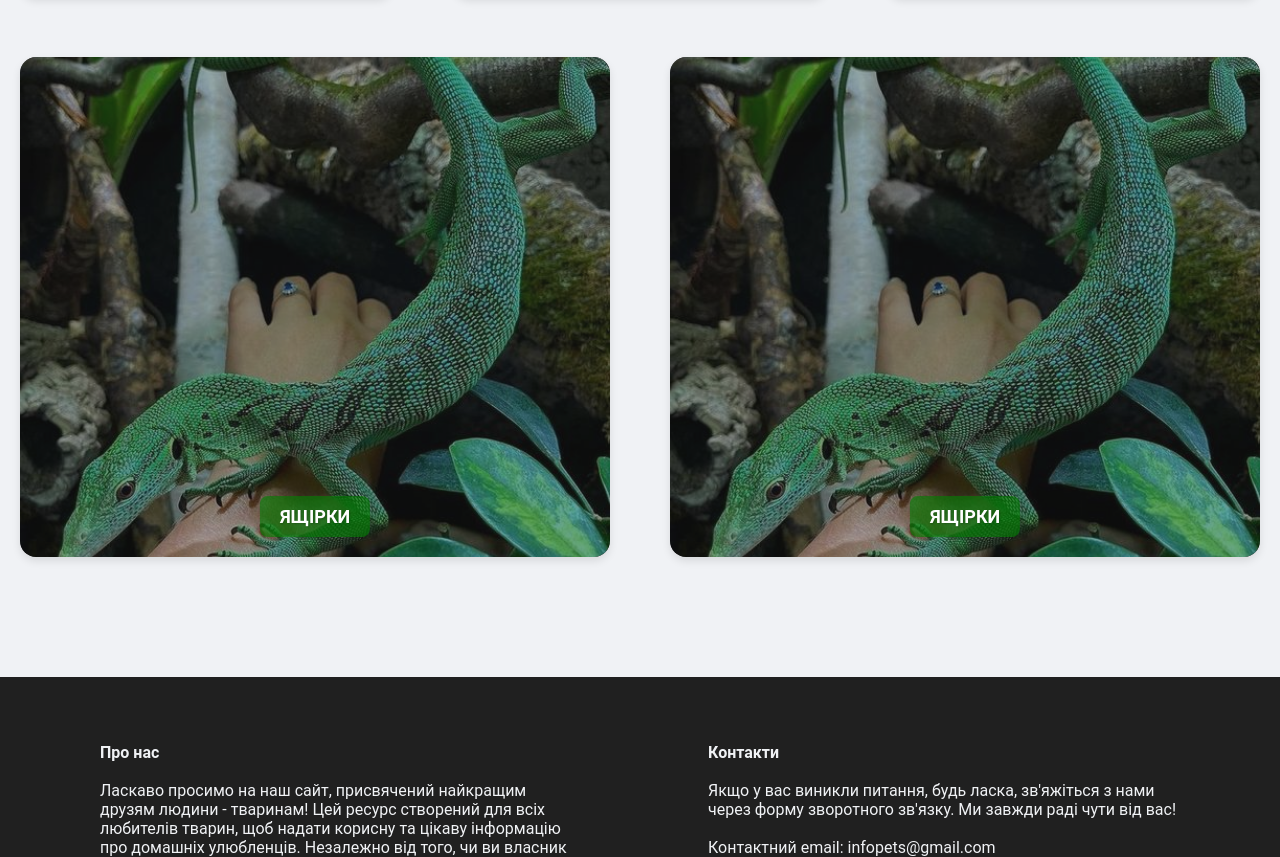
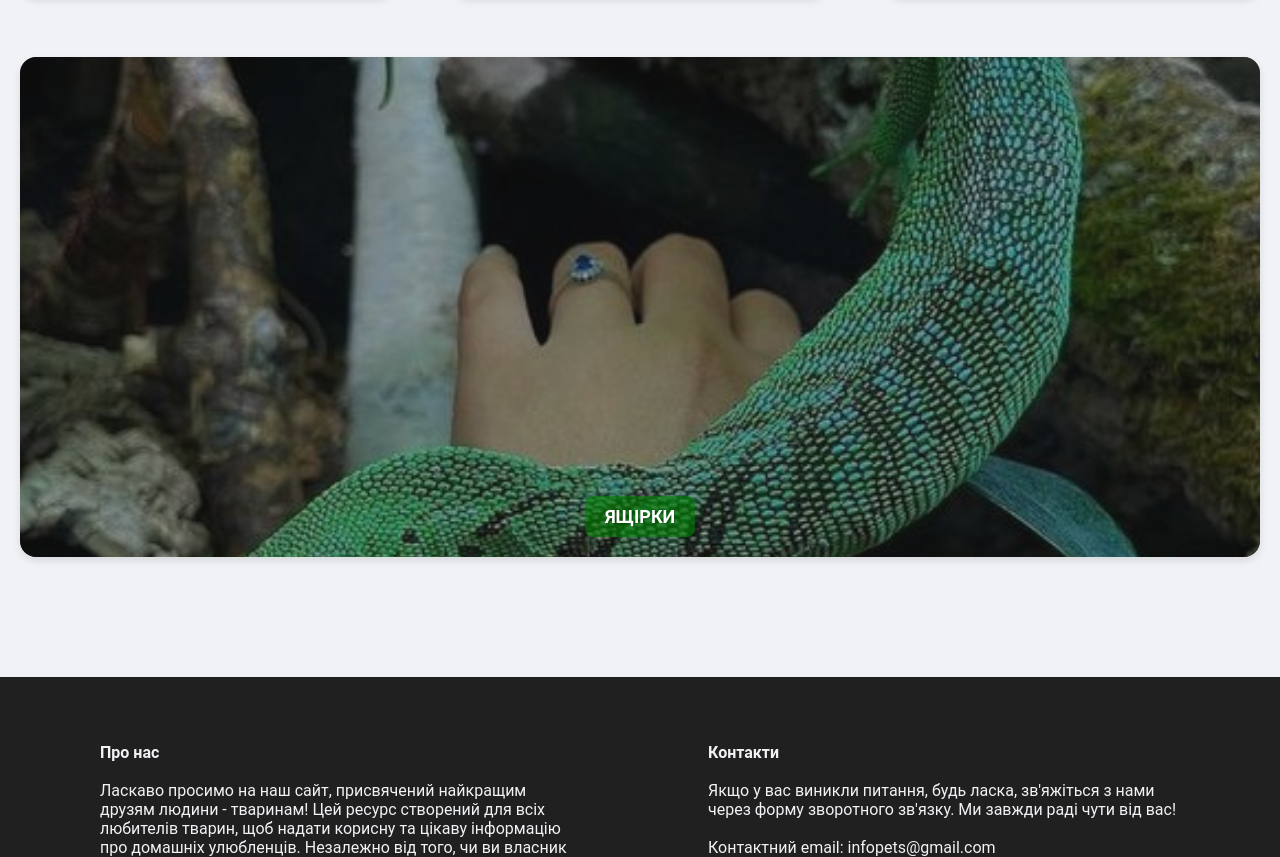
Before and after one commit to Maria207Zhuk/site-your-pets, a plain HTML site: page index.html in a window 1280 px wide. Shown: the part 2653-3510 px from the top of the page. Drawn offline with Linux system fonts and the light colour scheme.

Commit message:
update-photo

```diff
--- a/index.html
+++ b/index.html
@@ -89,12 +89,6 @@
                     <span class="grizynu">Ящірки</span>
                 </a>
             </div>
-            <div class="animal-item">
-                <img src="./images/lizard/tutuk-lizard.jpg" alt="Ящірки">
-                <a href="./lizard.html">
-                    <span class="grizynu">Ящірки</span>
-                </a>
-            </div>
         </div>
         <div class="container">
             <div class="bl-ab-your">
```
